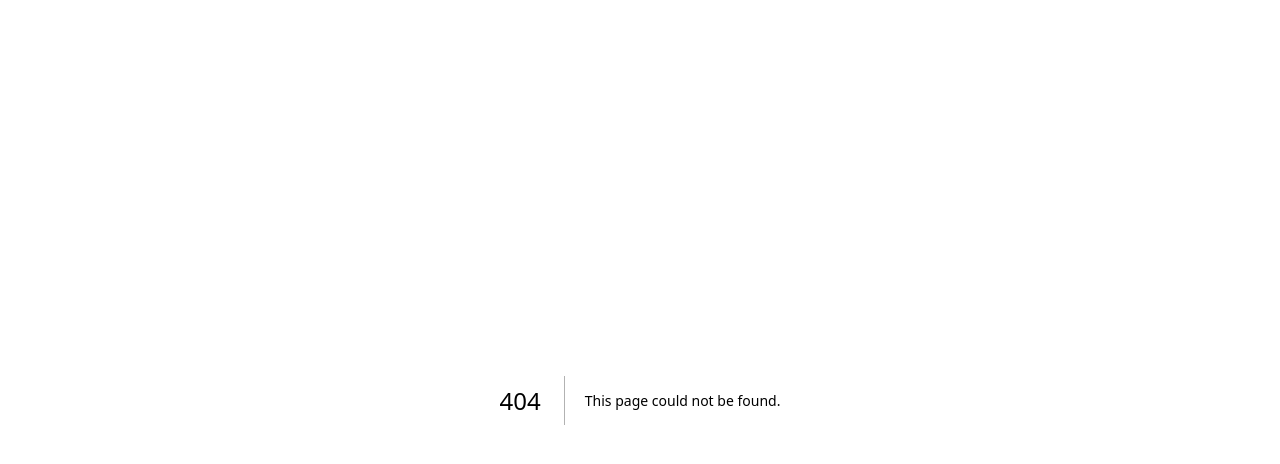
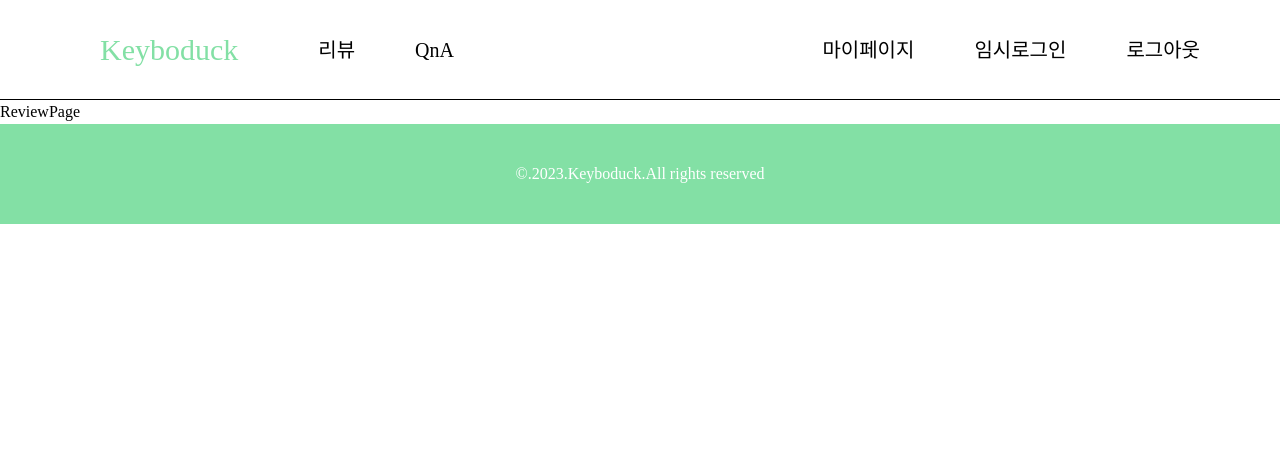
Before and after one commit to 4anghyeon/keyboduck, a Next.js app: page /review in a window 1280 px wide. Before the commit this address had no page. Shown: the top 464 px of the page. Built offline with nearby package versions, Linux system fonts and the light colour scheme.

Commit message:
Design: header,footer UI(#9)

```diff
--- /dev/null
+++ b/src/components/layout/footer/Footer.module.css
@@ -0,0 +1,15 @@
+.container {
+  height: 100%;
+  display: flex;
+  align-items: flex-end;
+}
+
+.footer {
+  width: 100vw;
+  height: 100px;
+  background-color: #83e0a5;
+  display: flex;
+  justify-content: center;
+  align-items: center;
+  color: white;
+}
--- /dev/null
+++ b/src/components/layout/footer/Footer.tsx
@@ -0,0 +1,11 @@
+import React from 'react';
+import styles from './Footer.module.css';
+const Footer = () => {
+  return (
+    <div className={styles.container}>
+      <div className={styles.footer}>©.2023.Keyboduck.All rights reserved</div>
+    </div>
+  );
+};
+
+export default Footer;
--- /dev/null
+++ b/src/components/layout/navbar/NavBar.module.css
@@ -0,0 +1,32 @@
+.container {
+  width: 100vw;
+  height: 100px;
+  padding: 30px 50px;
+  display: flex;
+  align-items: center;
+  border-bottom: 1px solid black;
+}
+
+.logo {
+  font-size: 30px;
+  color: #83e0a5;
+  text-decoration: none;
+  margin: 50px;
+}
+
+.category {
+  font-size: 20px;
+  text-decoration: none;
+  color: black;
+  margin: 30px;
+}
+
+.category:hover {
+  border-bottom: 2px solid black;
+}
+
+.wrap {
+  width: 100%;
+  display: flex;
+  justify-content: space-between;
+}
--- /dev/null
+++ b/src/components/layout/navbar/NavBar.tsx
@@ -0,0 +1,38 @@
+import Link from 'next/link';
+import React from 'react';
+import styles from './NavBar.module.css';
+
+const NavBar = () => {
+  return (
+    <div>
+      <nav className={styles.container}>
+        <Link href="/" className={styles.logo}>
+          Keyboduck
+        </Link>
+        <div className={styles.wrap}>
+          <div>
+            <Link href="/review" className={styles.category}>
+              리뷰
+            </Link>
+            <Link href="/qna" className={styles.category}>
+              QnA
+            </Link>
+          </div>
+          <div>
+            <Link href="/review" className={styles.category}>
+              마이페이지
+            </Link>
+            <Link href="/login" className={styles.category}>
+              임시로그인
+            </Link>
+            <Link href="/review" className={styles.category}>
+              로그아웃
+            </Link>
+          </div>
+        </div>
+      </nav>
+    </div>
+  );
+};
+
+export default NavBar;
--- a/src/pages/_app.tsx
+++ b/src/pages/_app.tsx
@@ -1,6 +1,14 @@
+import Footer from '@/components/layout/footer/Footer';
+import NavBar from '@/components/layout/navbar/NavBar';
 import '@/styles/globals.css';
 import type {AppProps} from 'next/app';
 
 export default function App({Component, pageProps}: AppProps) {
-  return <Component {...pageProps} />;
+  return (
+    <div>
+      <NavBar />
+      <Component {...pageProps} />
+      <Footer />
+    </div>
+  );
 }
--- /dev/null
+++ b/src/pages/review/index.tsx
@@ -0,0 +1,7 @@
+import React from 'react';
+
+const ReviewPage = () => {
+  return <div>ReviewPage</div>;
+};
+
+export default ReviewPage;
```
Also changed, not shown: src/pages/review/index.module.css (added).
